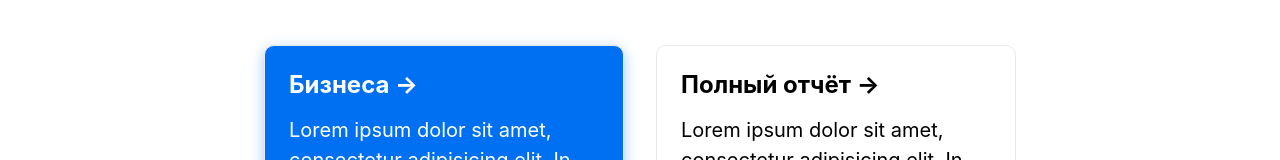
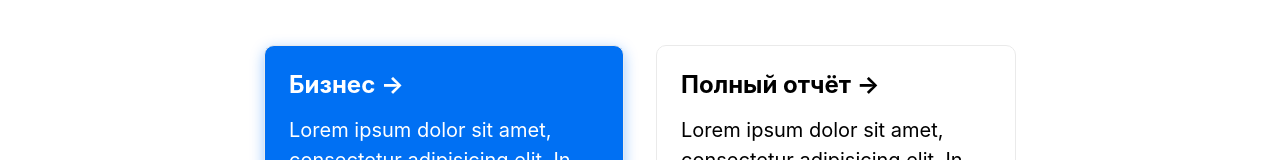
Before and after one commit to 100pecheneK/real-business, a Next.js app: page / in a window 1280 px wide. Shown: the part 293-453 px from the top of the page. Built offline with nearby package versions, Linux system fonts and the light colour scheme.

Commit message:
Update index.js
Изменил "бизнеса" на "бизнес"

```diff
--- a/pages/index.js
+++ b/pages/index.js
@@ -29,7 +29,7 @@ export default function Home() {
 
           <div className={styles.grid}>
             <AnimatedLink href={'/one'} delay={1.2} classes={styles.active}>
-              <h3>Бизнеса &rarr;</h3>
+              <h3>Бизнес &rarr;</h3>
               <p>Lorem ipsum dolor sit amet, consectetur adipisicing elit. In, omnis!</p>
             </AnimatedLink>
             <AnimatedLink href={'/two'} delay={1.4}>
```
